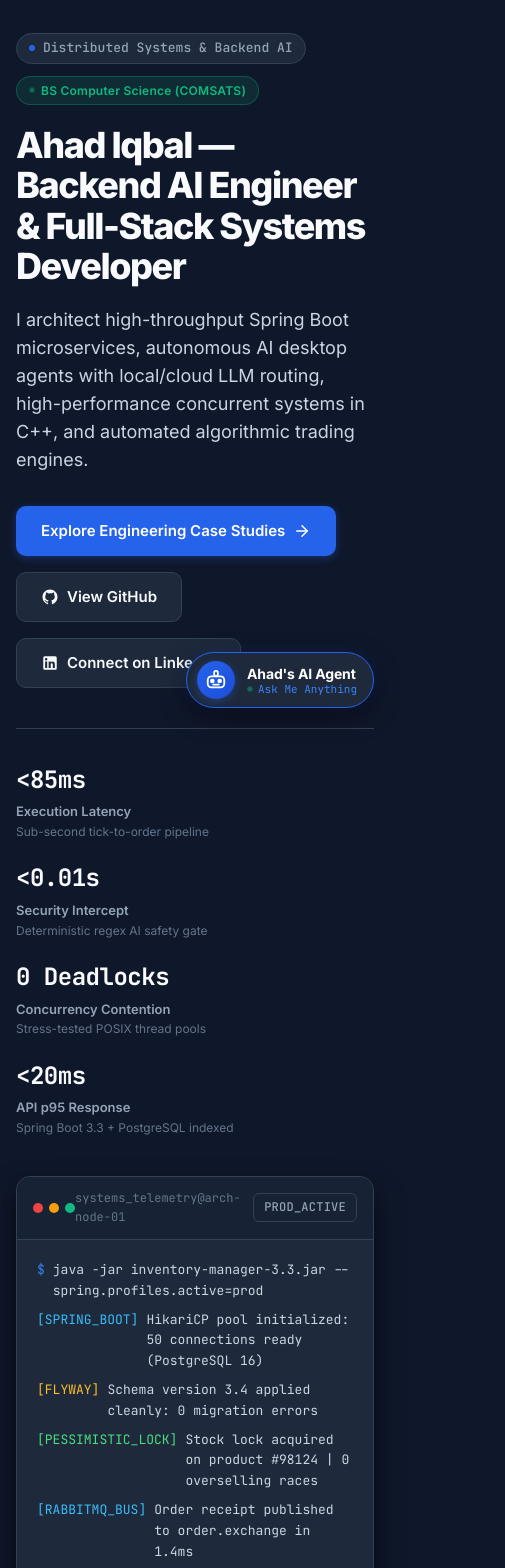
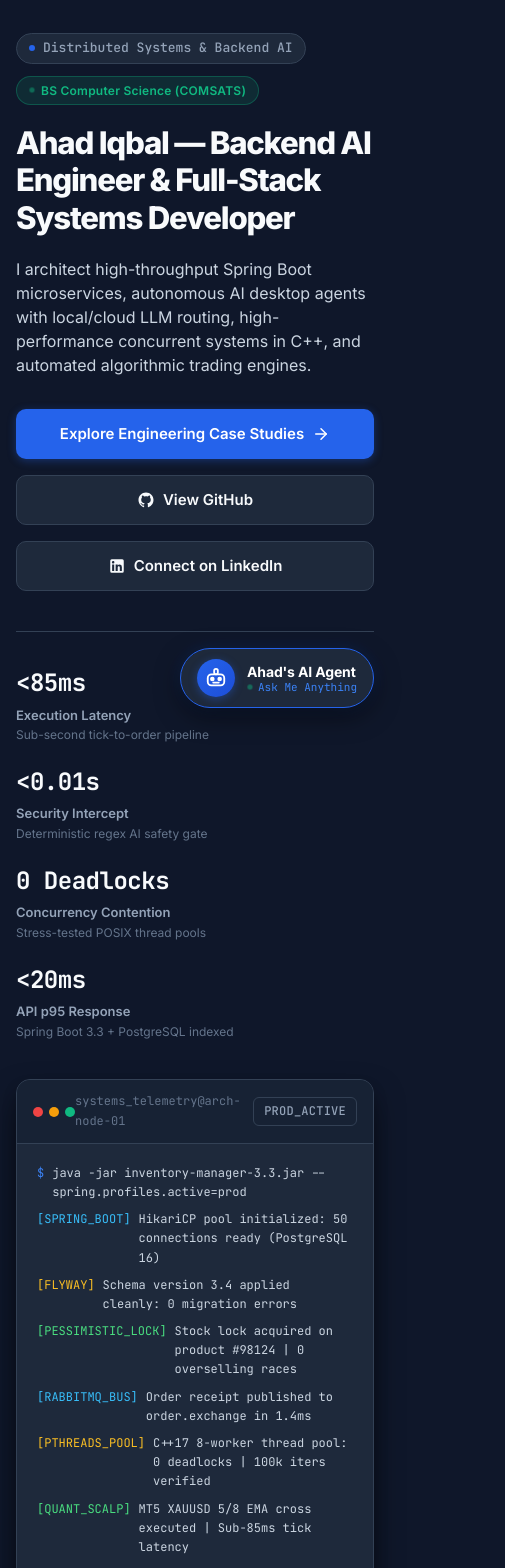
Before and after one commit to AhadiCoDeR1v1/portfolio-interface, a React (Vite) app: page / in a window 390 px wide. Shown: the part 120-1688 px from the top of the page, 505 px wide, since content can reach past the window. Built offline with nearby package versions, Linux system fonts and the light colour scheme.

Commit message:
feat(mobile): mobile-first responsiveness, 44px touch targets, and safe-area insets

```diff
--- a/src/styles/components.css
+++ b/src/styles/components.css
@@ -1471,3 +1471,172 @@
   flex-wrap: wrap;
   gap: 6px;
 }
+
+/* ==========================================================================
+   MOBILE-FIRST AUDIT & RESPONSIVE POLISH (< 768px & < 480px)
+   ========================================================================== */
+@media (max-width: 768px) {
+  /* Safe touch targets for all buttons and interactive controls (min 44px) */
+  .btn-primary,
+  .btn-secondary,
+  .btn-outline-blue,
+  .btn-inspect,
+  .btn-submit-contact,
+  .mobile-menu-toggle {
+    min-height: 44px;
+    display: inline-flex;
+    align-items: center;
+    justify-content: center;
+  }
+
+  /* Full width action stack on mobile */
+  .hero-actions {
+    flex-direction: column;
+    width: 100%;
+  }
+
+  .hero-actions .btn-primary,
+  .hero-actions .btn-secondary {
+    width: 100%;
+    justify-content: center;
+  }
+
+  /* Single-column grid layouts for perfect vertical flow */
+  .case-studies-grid,
+  .skills-matrix-grid,
+  .education-grid,
+  .certifications-grid,
+  .peer-notes-grid,
+  .contact-grid {
+    grid-template-columns: 1fr;
+    gap: 20px;
+  }
+
+  /* Padded card spacing on mobile for clean screen utilization */
+  .case-card,
+  .experience-card,
+  .skill-category-card,
+  .education-card,
+  .cert-card,
+  .contact-card,
+  .contact-form-card,
+  .peer-review-banner {
+    padding: 20px;
+  }
+
+  /* Terminal widget touch-scrollable without viewport overflow */
+  .hero-visual-card {
+    overflow-x: auto;
+    -webkit-overflow-scrolling: touch;
+  }
+
+  .terminal-body {
+    min-width: 280px;
+    font-size: 0.75rem;
+  }
+
+  /* Modal Dialog full-width mobile view with safe scrolling */
+  .modal-dialog {
+    width: 95vw;
+    max-width: 95vw;
+    max-height: 90vh;
+    margin: 20px auto;
+    border-radius: var(--radius-md);
+  }
+
+  .modal-body {
+    max-height: calc(90vh - 80px);
+    overflow-y: auto;
+    -webkit-overflow-scrolling: touch;
+    padding: 20px;
+  }
+
+  /* Mobile floating AI Copilot launcher button & safe insets */
+  .agent-launcher-btn {
+    bottom: max(16px, env(safe-area-inset-bottom));
+    right: max(16px, env(safe-area-inset-right));
+    padding: 10px 16px;
+    border-radius: 9999px;
+  }
+
+  /* Mobile fullscreen AI Copilot drawer */
+  .agent-chat-window {
+    position: fixed;
+    top: 0;
+    left: 0;
+    right: 0;
+    bottom: 0;
+    width: 100vw;
+    height: 100%;
+    max-width: 100vw;
+    max-height: 100%;
+    border-radius: 0;
+    border: none;
+    z-index: 1000;
+  }
+
+  .agent-chat-header {
+    padding-top: max(16px, env(safe-area-inset-top));
+  }
+
+  .agent-input-form {
+    padding-bottom: max(16px, env(safe-area-inset-bottom));
+  }
+}
+
+@media (max-width: 480px) {
+  /* Fluid typography on compact smartphones */
+  .hero-headline {
+    font-size: clamp(1.75rem, 8vw, 2.25rem);
+    line-height: 1.2;
+  }
+
+  .hero-proof-statement {
+    font-size: 1rem;
+    line-height: 1.5;
+  }
+
+  .section-title {
+    font-size: 1.5rem;
+  }
+
+  .section-subtitle {
+    font-size: 0.875rem;
+  }
+
+  /* Experience header wrapping on narrow screens */
+  .experience-header {
+    flex-direction: column;
+    align-items: flex-start;
+    gap: 12px;
+  }
+
+  .experience-role-block {
+    flex-direction: column;
+    align-items: flex-start;
+    gap: 10px;
+  }
+
+  .experience-company-icon {
+    width: 40px;
+    height: 40px;
+  }
+
+  /* Peer Review banner quote scaling */
+  .peer-quote {
+    font-size: 1.125rem;
+    line-height: 1.5;
+  }
+
+  /* Footer layout on compact screens */
+  .footer-content {
+    flex-direction: column;
+    align-items: flex-start;
+    gap: 20px;
+  }
+
+  .footer-links {
+    flex-direction: column;
+    gap: 12px;
+  }
+}
```
